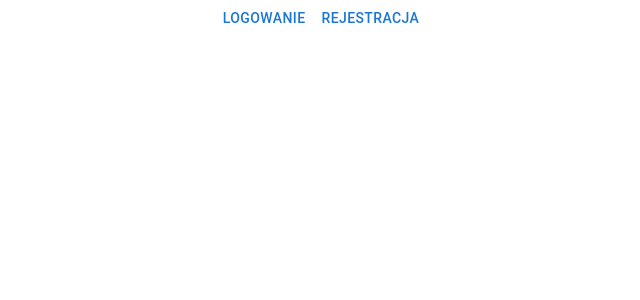
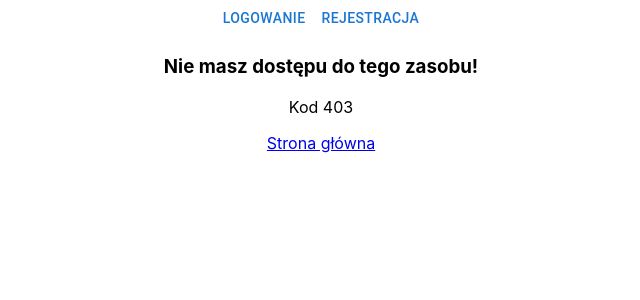
Before and after one commit to kasserolee/ssi-front, a React (Create React App) app: page /page403 in a window 1280 px wide. Shown: the top 300 px of the page, without its empty margins (319-959 px from the left). Built offline with nearby package versions, Linux system fonts and the light colour scheme.

Commit message:
logowanie/rejestracja

```diff
--- a/src/App.js
+++ b/src/App.js
@@ -8,6 +8,7 @@ import {Rejestracja} from "./pages/rejestracja";
 import {Login} from "./pages/login";
 import {Header} from "./pages/header";
 import {Wyloguj} from "./pages/wyloguj";
+import {Page403} from "./pages/page403";
 
 function App(){
     return(
@@ -18,6 +19,7 @@ function App(){
                     <Route path="/rejestracja" element={<Rejestracja />} />
                     <Route path="/login" element={<Login />} />
                     <Route path="/wyloguj" element={<Wyloguj/>}/>
+                    <Route path="/page403" element={<Page403/>}/>
                 </Routes>
             </div>
         </Router>
--- /dev/null
+++ b/src/pages/page403.jsx
@@ -0,0 +1,11 @@
+import React from "react";
+
+export const Page403 = () => {
+    return(
+        <div>
+            <h3>Nie masz dostępu do tego zasobu!</h3>
+            <p>Kod 403</p>
+            <a href="/">Strona główna</a>
+        </div>
+    )
+}
--- a/src/pages/wyloguj.js
+++ b/src/pages/wyloguj.js
@@ -6,7 +6,7 @@ export const Wyloguj = () => {
     const navigate = useNavigate();
 
     useEffect(() => {
-        wyloguj();
+        wyloguj().catch((e) => navigate("/page403"));
         navigate("/");
     }, []);
 }
```
